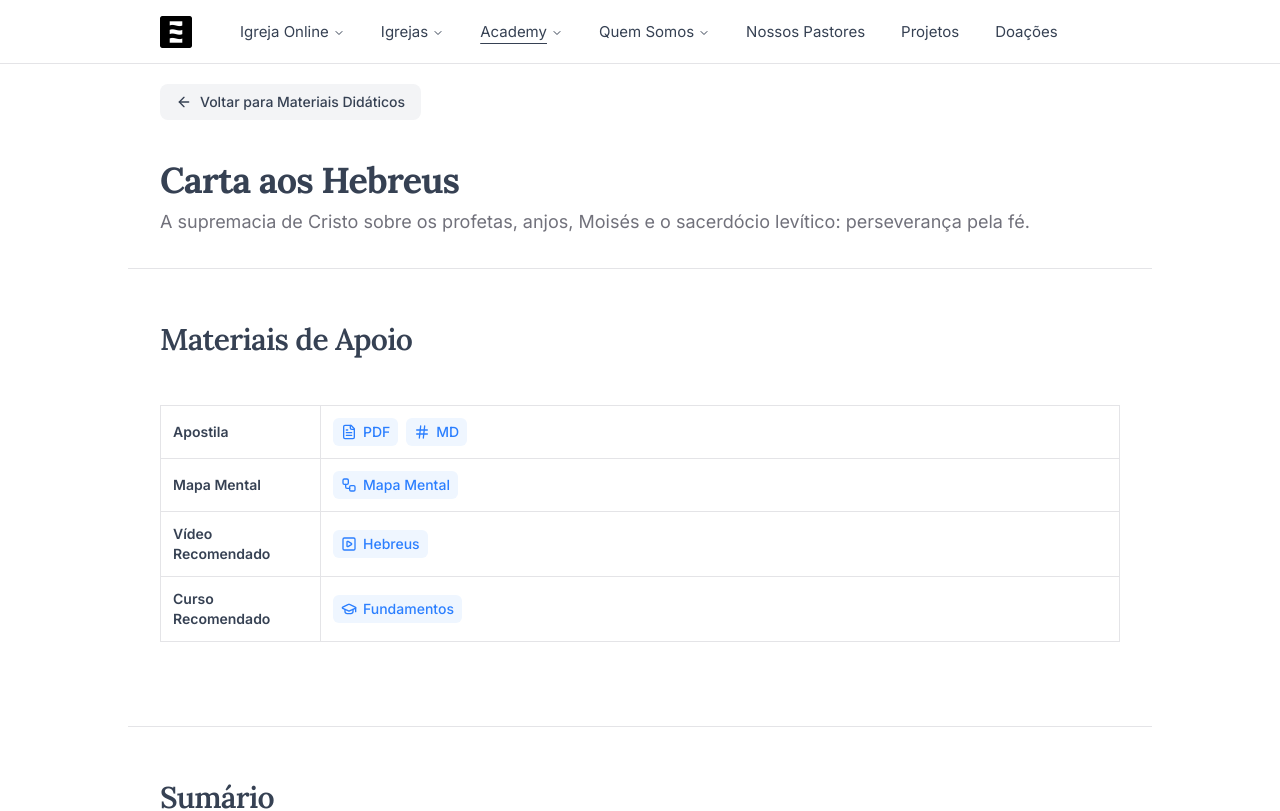
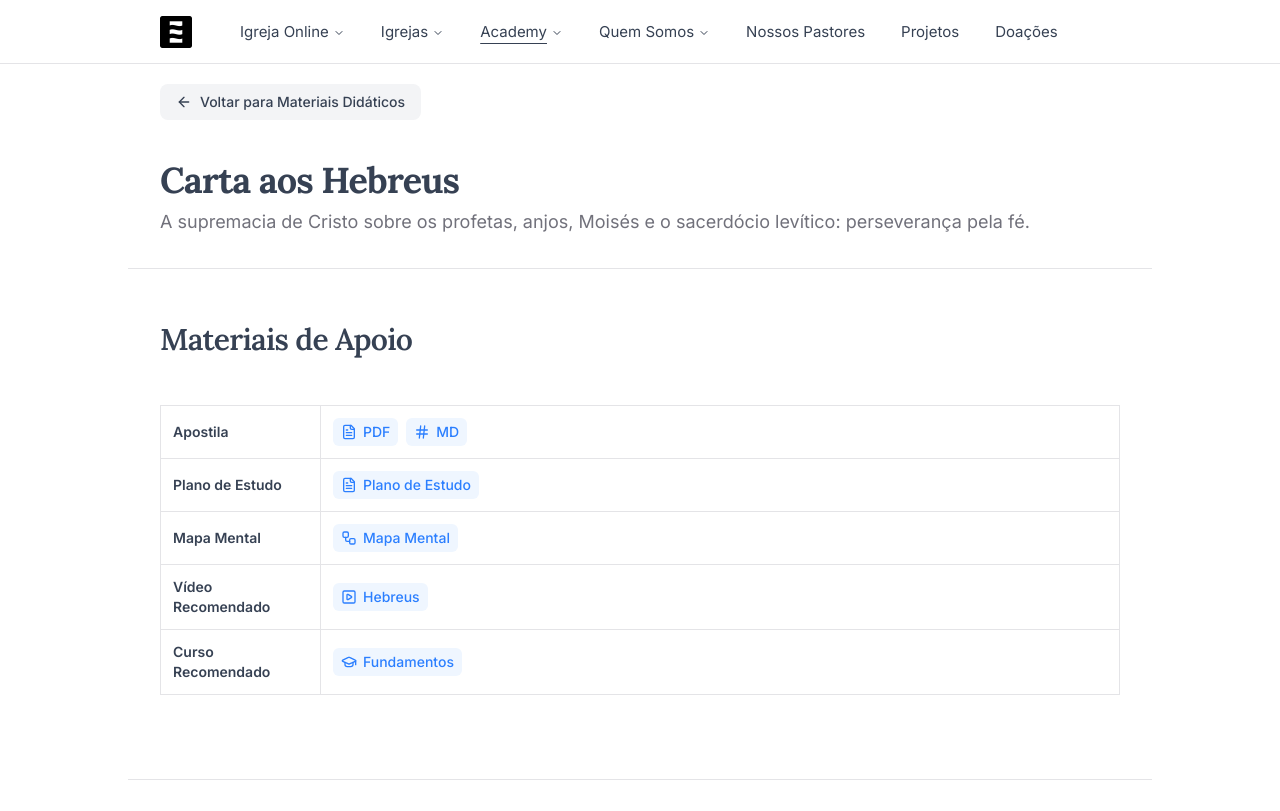
Before and after one commit to oceanodg/ocn-institucional-v4, a Next.js app: page /oceano-academy/materiais-didaticos/hebreus in a window 1280 px wide. Shown: the top 811 px of the page. Built offline with nearby package versions, Linux system fonts and the light colour scheme.

Commit message:
feat: add "Plano de Estudo" link to the Hebreus course page, enhancing educational resources

```diff
--- a/app/(site)/oceano-academy/materiais-didaticos/hebreus/page.tsx
+++ b/app/(site)/oceano-academy/materiais-didaticos/hebreus/page.tsx
@@ -58,6 +58,19 @@ export default function CursoHebreus() {
                   <LinkSmall href="/oceano-academy/materiais-didaticos/hebreus.md">
                     <Hash className="size-4" />
                     MD
+                  </LinkSmall>
+                </TableCellLinksContainer>
+              </TableCell>
+            </TableRow>
+            <TableRow className="hover:bg-transparent">
+              <TableCell className="border font-semibold">
+                Plano de Estudo
+              </TableCell>
+              <TableCell>
+                <TableCellLinksContainer>
+                  <LinkSmall href="https://drive.google.com/file/d/1JdTZx75_6y1ANbTw2vVQabdMchv9yA5I/view?usp=sharing">
+                    <FileText className="size-4" />
+                    Plano de Estudo
                   </LinkSmall>
                 </TableCellLinksContainer>
               </TableCell>
```
